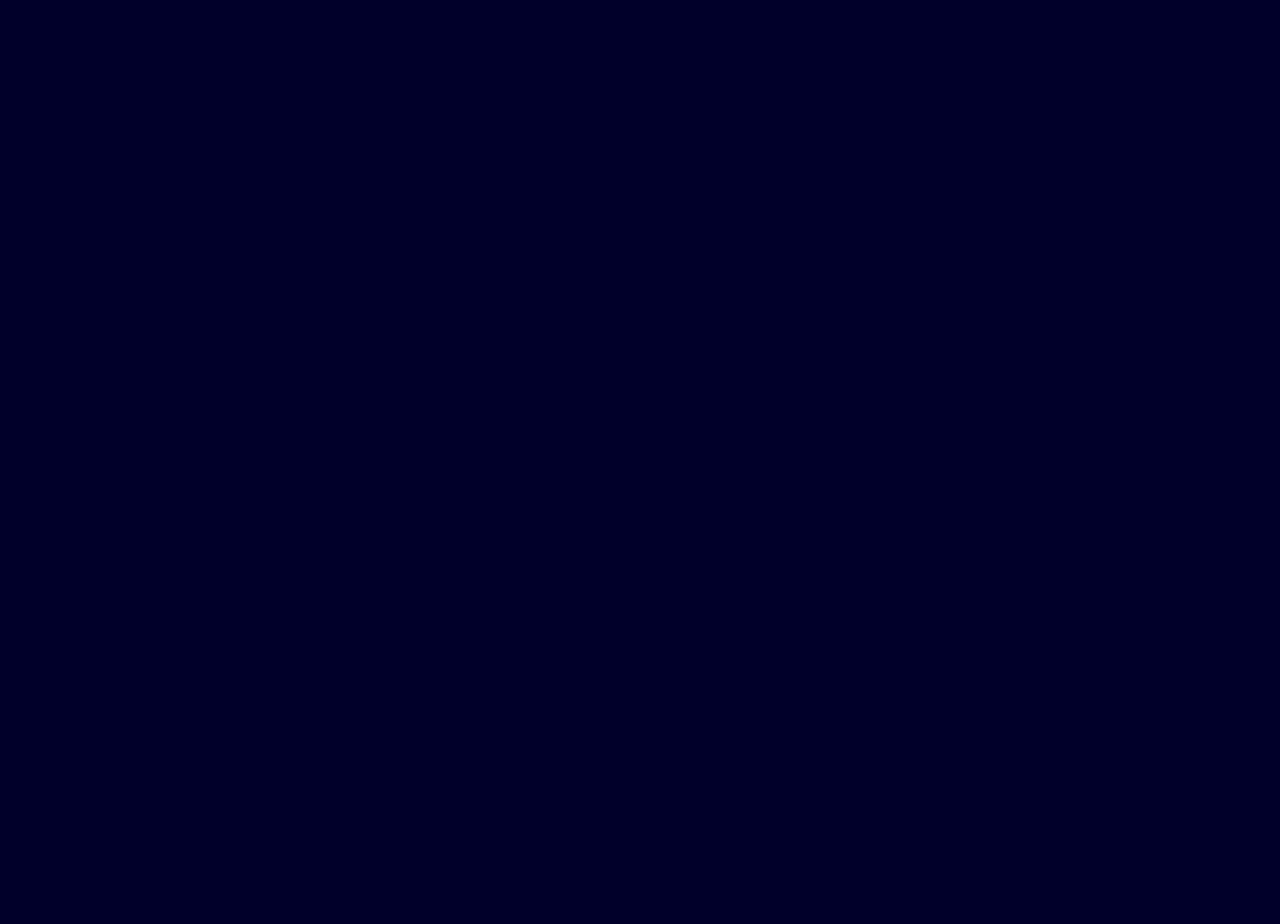
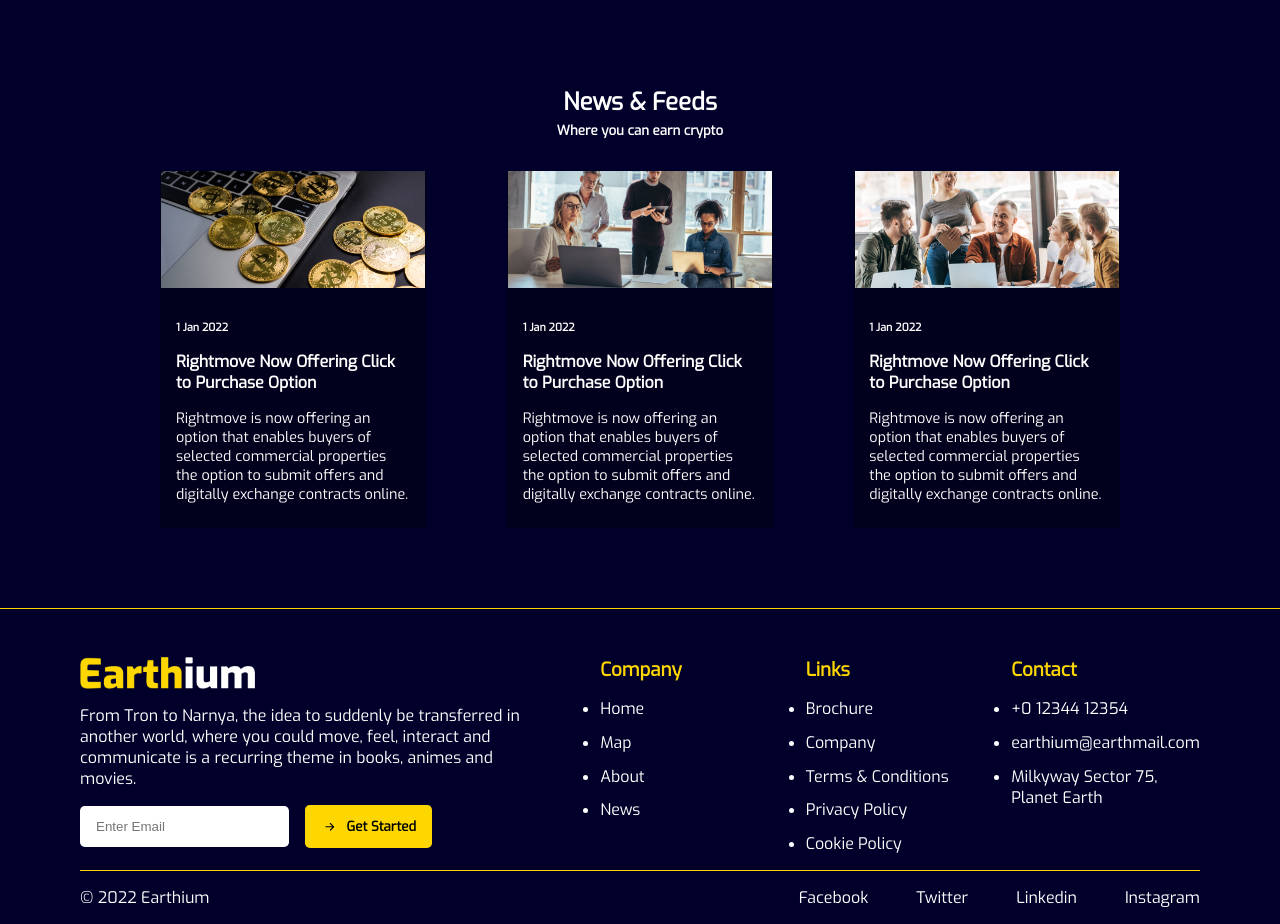
Before and after one commit to httpcyberdata/react-crypt-game-website, a React (Create React App) app: page / in a window 1280 px wide. Shown: the part 2600-3524 px from the top of the page. Before the commit the page ends 2686 px from the top, so only its background shows below. Built offline with nearby package versions, Linux system fonts and the light colour scheme.

Commit message:
chore: added ScrollToTop feature upon a number of pixels scrolled horizontally

```diff
--- a/src/components/Blogs.jsx
+++ b/src/components/Blogs.jsx
@@ -1,9 +1,81 @@
 import React from 'react'
+import styled from 'styled-components';
+
+import blog1 from "../assets/blog1.png";
+import blog2 from "../assets/blog2.png";
+import blog3 from "../assets/blog3.png";
 
 export default function Blogs() {
+	const images = [blog1, blog2, blog3];
 	return (
 		<div>
-
+			<Section id="blogs">
+				<div className="title">
+					<h2>News & Feeds</h2>
+					<h5>Where you can earn crypto</h5>
+				</div>
+				<div className="blogs">
+					{images.map((img,index) => {
+						return (
+							<div className="blog" key={index}>
+								<img src={img} alt="Blog Image" />
+								<div className="data">
+									<h6>1 Jan 2022</h6>
+									<h4>Rightmove Now Offering Click to Purchase Option</h4>
+									<p>
+										Rightmove is now offering an option that enables buyers of selected
+										commercial properties the option to submit offers and digitally exchange
+										contracts online.
+									</p>
+								</div>
+							</div>
+						)
+					})}
+				</div>
+			</Section>
 		</div>
 	)
 }
+
+const Section = styled.section`
+	margin: 4rem 10rem;
+	display: flex;
+	flex-direction: column;
+	align-items: center;
+	gap: 2rem;
+	.title {
+		display: flex;
+		flex-direction: column;
+		align-items: center;
+		gap: 0.3rem;
+	}
+	.blogs {
+		display: flex;
+		gap: 5rem;
+		.blog {
+			display: flex;
+			align-items: center;
+			gap: 1rem;
+			flex-direction: column;
+			background-color: rgba(0, 0, 0, 0.3);
+			border-bottom: 0.5rem transparent solid;
+			transition: .3s ease-in-out;
+			&:hover {
+				border-color: var(--primary-color);
+			}
+			img {
+				width: 99%;
+			}
+			.data {
+				padding: 1rem;
+				gap: 1rem;
+				display: flex;
+				flex-direction: column;
+				p {
+					font-size: 0.9rem;
+					font-weight: 100;
+				}
+			}
+		}
+	}
+`;
--- a/src/components/Footer.jsx
+++ b/src/components/Footer.jsx
@@ -1,9 +1,152 @@
 import React from 'react'
+import styled from 'styled-components';
+import logo from '../assets/logo.png';
+import Button from './Button';
+
 
 export default function Footer() {
+	const links = [
+		{
+			title: "Company",
+			links: ["Home", "Map", "About", "News"]
+		},
+		{
+			title: "Links",
+			links: [
+				"Brochure",
+				"Company",
+				"Terms & Conditions",
+				"Privacy Policy",
+				"Cookie Policy"
+			],
+		},
+		{
+			title: "Contact",
+			links: [
+				"+0 12344 12354",
+				"earthium@earthmail.com",
+				"Milkyway Sector 75, Planet Earth"
+			],
+		},
+	];
 	return (
 		<div>
-
+			<Foot>
+				<div className="upper_footer">
+					<div className="brand">
+						<img src={logo} alt="Footer logo" />
+						<p>
+							From Tron to Narnya, the idea to suddenly be transferred in another world,
+							where you could move, feel, interact and communicate is a recurring theme in books,
+							animes and movies.
+						</p>
+						<div className="mail-container">
+							<input type="email" placeholder="Enter Email" />
+							<Button text="Get Started" />
+						</div>
+					</div>
+					{links.map(({title, links}) => {
+						return (
+							<div className="links" key="title">
+								<h3>{title}</h3>
+								<ul>
+									{links.map((link) => (
+										<li key={links}>{link}</li>
+									))}
+								</ul>
+							</div>
+						)
+					})}
+				</div>
+				<div className="lower_footer">
+					<span> &copy; 2022 Earthium </span>
+					<ul>
+						<li>Facebook</li>
+						<li>Twitter</li>
+						<li>Linkedin</li>
+						<li>Instagram</li>
+					</ul>
+				</div>
+			</Foot>
 		</div>
 	)
 }
+
+const Foot = styled.footer`
+	border-top: 0.02rem solid var(--primary-color);
+	margin: 5rem 0 1rem 0;
+	.upper_footer {
+		margin: 0 5rem;
+		display: grid;
+		grid-template-columns: 3fr 1fr 1fr 1fr;
+		gap: 3rem;
+		padding-top: 3rem;
+		.brand {
+			display: flex;
+			flex-direction: column;
+			align-items: flex-start;
+			gap: 1rem;
+			img {
+				height: 2rem;
+			}
+			.mail-container {
+				display: flex;
+				align-items: center;
+				gap: 1rem;
+				input {
+					padding: 0.8rem 1rem;
+					border-radius: 0.3rem;
+					border: none;
+					&:focus {
+						outline: none;
+					}
+				}
+				button {
+					padding: 0.8rem 1rem;
+					gap: 0.5rem;
+				}
+			}
+		}
+		.links {
+			display: flex;
+			flex-direction: column;
+			gap: 1rem;
+			h3 {
+				color: var(--primary-color);
+			}
+			ul {
+				display: flex;
+				flex-direction: column;
+				gap: 0.8rem;
+				li {
+					transition: 0.3s ease-in-out;
+					&:hover {
+						color: var(--primary-color);
+					}
+				}
+			}
+
+		}
+	}
+	.lower_footer {
+		margin: 0 5rem;
+		display: flex;
+		justify-content: space-between;
+		border-top: 0.02rem solid var(--primary-color);
+		padding-top: 1rem;
+		margin-top: 1rem;
+		ul {
+			display: flex;
+			list-style-type: none;
+			gap: 3rem;
+			li {
+				transition: 0.5s ease-in-out;
+				cursor: pointer;
+				&:hover {
+					color: var(--primary-color);
+				}
+			}
+		}
+	}
+
+`;
--- a/src/components/ScrollToTop.jsx
+++ b/src/components/ScrollToTop.jsx
@@ -1,9 +1,41 @@
-import React from 'react'
+import React, { useState } from 'react';
+import styled from 'styled-components';
+import { AiOutlineArrowUp } from 'react-icons/ai';
 
 export default function ScrollToTop() {
+	const [visible, setVisible] = useState(false);
+	window.addEventListener("scroll", () => {
+		window.pageYOffset > 100 ? setVisible(true) : setVisible(false);
+	})
 	return (
-		<div>
-
-		</div>
+		<Div>
+			<a href="#" className={`${visible ? "" : "none"}`}>
+				<AiOutlineArrowUp />
+			</a>
+		</Div>
 	)
 }
+
+const Div = styled.div`
+	a {
+		position: fixed;
+		bottom: 10px;
+		right: 10px;
+		background-color: var(--primary-color);
+		padding: 1rem;
+		border-radius: 100%;
+		display: flex;
+		justify-content: center;
+		align-items: center;
+		transition: 0.4s ease-in-out;
+		z-index: 1;
+		svg {
+			color: black;
+			font-size: 1.3rem;
+		}
+	}
+	.none {
+		opacity: 0;
+		visibility: hidden;
+	}
+`;
--- a/src/index.css
+++ b/src/index.css
@@ -16,6 +16,7 @@
 html {
   scroll-behavior: smooth;
 }
+
 
 body {
   color: white;
```
Also changed, not shown: src/components/Designs.jsx (+25 -3 lines), 2 other files (tests, documents, lock files or other folders).
